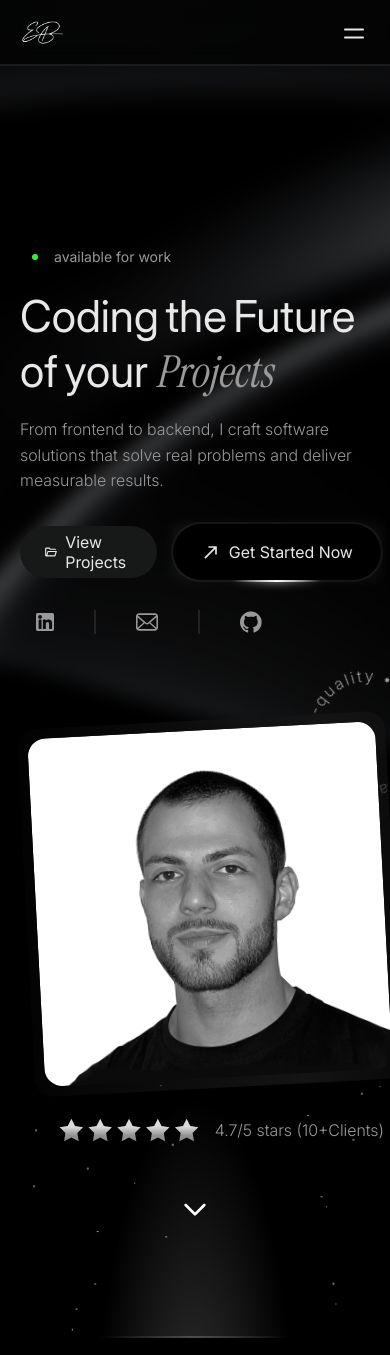
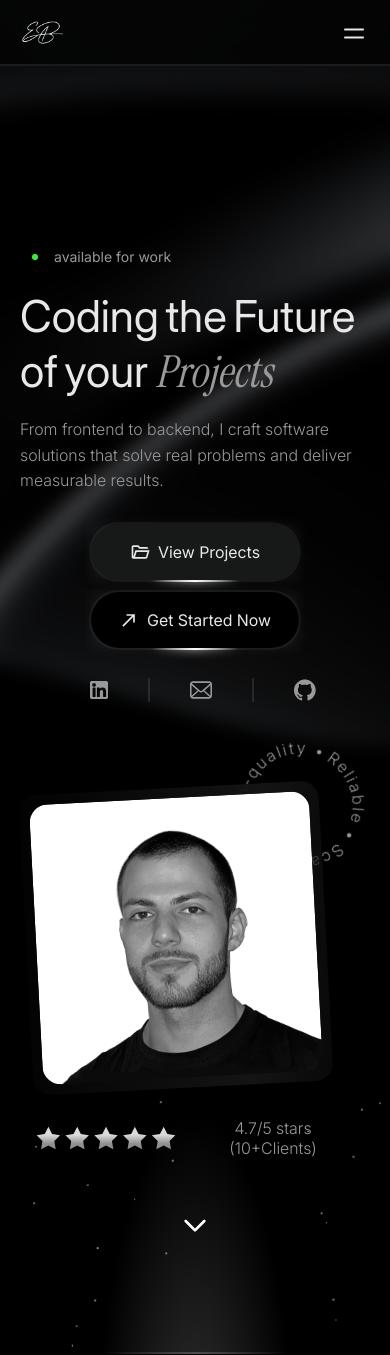
Before and after one commit to ErsanBihorac/freelance-frontend, an Angular app: page / in a window 390 px wide. Shown: the top 1355 px of the page. Built offline with nearby package versions, Linux system fonts and the light colour scheme.

Commit message:
fix: fixed img when low res

```diff
--- a/src/app/components/introduction/introduction.html
+++ b/src/app/components/introduction/introduction.html
@@ -22,18 +22,18 @@
     </div>
 
     <div class="intro__paragraph-nav btn-animation">
-      <div (click)="navigateToProjects()" class="intro__paragraph-btn">
-        <svg xmlns="http://www.w3.org/2000/svg" viewBox="0 -960 960 960">
-          <path
-            d="M160-160q-33 0-56.5-23.5T80-240v-480q0-33 23.5-56.5T160-800h240l80 80h320q33 0 56.5 23.5T880-640H447l-80-80H160v480l96-320h684L837-217q-8 26-29.5 41.5T760-160H160Zm84-80h516l72-240H316l-72 240Zm0 0 72-240-72 240Zm-84-400v-80 80Z"
-          />
-        </svg>
-        View Projects
-      </div>
+      <app-glowing-btn
+        (click)="navigateToProjects()"
+        [button]="glowingBtnProjects"
+        bgColor="#171818"
+        size="medium"
+        height="36px"
+        width="160px"
+      ></app-glowing-btn>
 
       <app-glowing-btn
         (click)="navigateToContact()"
-        [button]="glowingBtn"
+        [button]="glowingBtnContact"
         bgColor="#000000"
         size="medium"
         height="36px"
@@ -101,7 +101,7 @@
     <img src="img/portrait.png" class="intro__visual-img" />
     <div class="intro__visual-rating">
       <img src="img/rating.svg" />
-      <div>4.7/5 stars (10+Clients)</div>
+      <div class="intro__rating-text">4.7/5 stars (10+Clients)</div>
     </div>
   </div>
 
--- a/src/app/components/introduction/introduction.ts
+++ b/src/app/components/introduction/introduction.ts
@@ -18,11 +18,19 @@ export class Introduction {
   github: string = 'https://github.com/ErsanBihorac';
   mail: string = 'contact@ebihorac.de';
 
-  glowingBtn: Button = {
+  glowingBtnContact: Button = {
     text: 'Get Started Now',
     svg: {
       viewBox: '0 -960 960 960',
       path: 'm216-160-56-56 464-464H360v-80h400v400h-80v-264L216-160Z',
+    },
+  };
+
+  glowingBtnProjects: Button = {
+    text: 'View Projects',
+    svg: {
+      viewBox: '0 -960 960 960',
+      path: 'M160-160q-33 0-56.5-23.5T80-240v-480q0-33 23.5-56.5T160-800h240l80 80h320q33 0 56.5 23.5T880-640H447l-80-80H160v480l96-320h684L837-217q-8 26-29.5 41.5T760-160H160Zm84-80h516l72-240H316l-72 240Zm0 0 72-240-72 240Zm-84-400v-80 80Z',
     },
   };
 
--- a/src/app/components/introduction/scss/introduction.scss
+++ b/src/app/components/introduction/scss/introduction.scss
@@ -117,13 +117,11 @@
     gap: 16px;
 
     @media (max-width: 960px) {
-            align-items: flex-start;
+      align-items: center;
+      flex-direction: row;
+    }
+    @media (max-width: 450px) {
       flex-direction: column;
-        }
-
-        @media (max-width: 960px) {
-            align-items: center;
-            flex-direction:row
     }
   }
 
@@ -164,6 +162,10 @@
     height: 24px;
     justify-content: flex-start;
     align-items: center;
+
+    @media (max-width: 450px) {
+        justify-content: center;
+    }
   }
 
   &__linkedin-icon {
@@ -220,10 +222,17 @@
     left: 6px;
     top: 6px;
     border-radius: 18px;
-        background:
-        linear-gradient(275deg, rgba(4, 3, 3, 0) -20%,
+    background: linear-gradient(
+      275deg,
+      rgba(4, 3, 3, 0) -20%,
       rgb(20, 20, 20) 25%,
-        rgba(4, 3, 3, 0) 108%);
+      rgba(4, 3, 3, 0) 108%
+    );
+
+    @media (max-width: 450px) {
+      height: 300px;
+      width: 300px;
+    }
   }
 
   &__visual-img {
@@ -231,6 +240,11 @@
     height: 348px;
     width: 348px;
     border-radius: 18px;
+
+    @media (max-width: 450px) {
+      height: 280px;
+      width: 280px;
+    }
   }
 
   &__visual-rating {
@@ -244,6 +258,12 @@
 
     img {
       width: 140px;
+    }
+  }
+
+  &__rating-text {
+    @media (max-width: 450px) {
+      text-align: center;
     }
   }
 
@@ -267,11 +287,7 @@
       width: 50%;
       left: 25%;
       height: 2px;
-            background: linear-gradient(
-                to right,
-                transparent,
-                rgba(255, 255, 255, 0.2),
-                transparent);
+      background: linear-gradient(to right, transparent, rgba(255, 255, 255, 0.2), transparent);
     }
 
     &::after {
@@ -306,6 +322,11 @@
       letter-spacing: 3px;
       fill: color.$font-primary;
     }
+
+    @media (max-width: 450px) {
+      top: -46px;
+      left: 210px;
+    }
   }
 
   &__glass-border {
@@ -317,13 +338,12 @@
     width: 200px;
     z-index: var.$z-animation;
 
-
     @media (max-width: 1200px) {
       display: none;
     }
 
     &::before {
-            content: "";
+      content: '';
       position: absolute;
       bottom: 14%;
       width: 1px;
```
Lines whose indentation alone changed are shown as unchanged.
